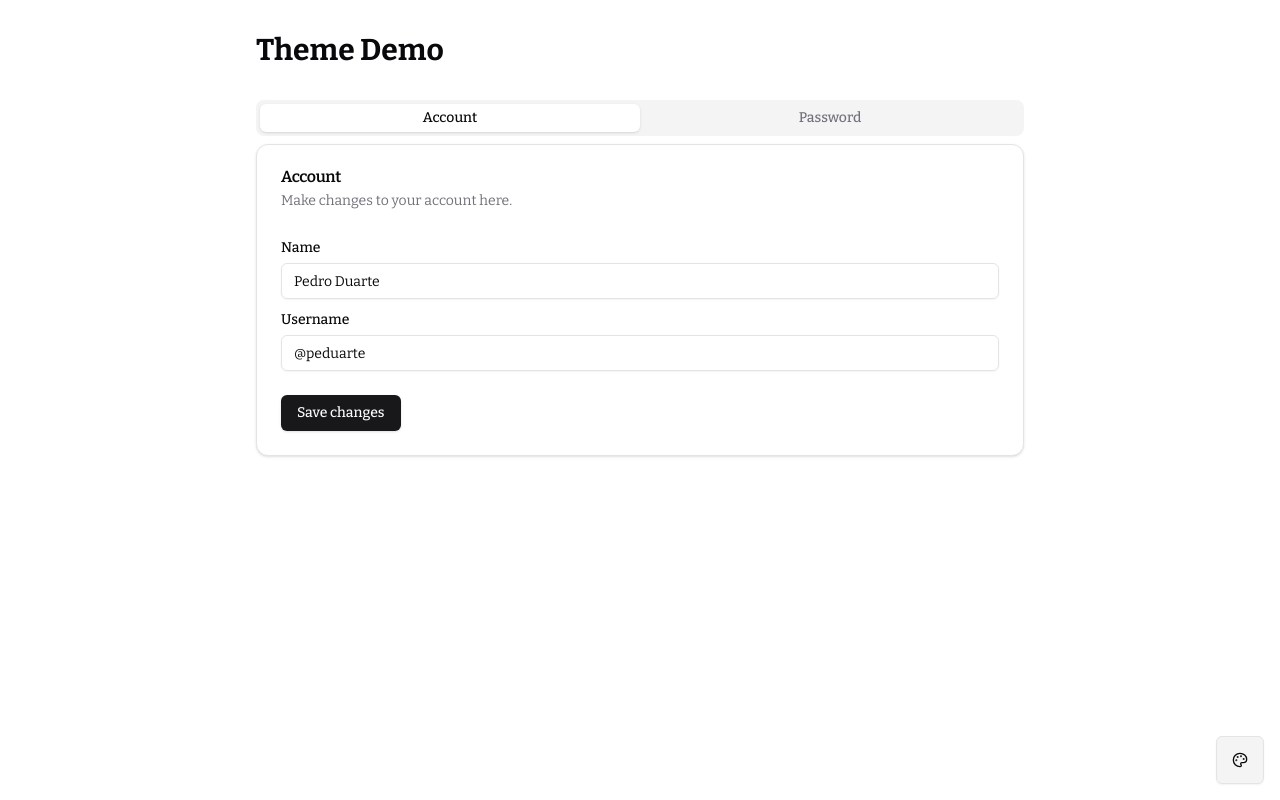
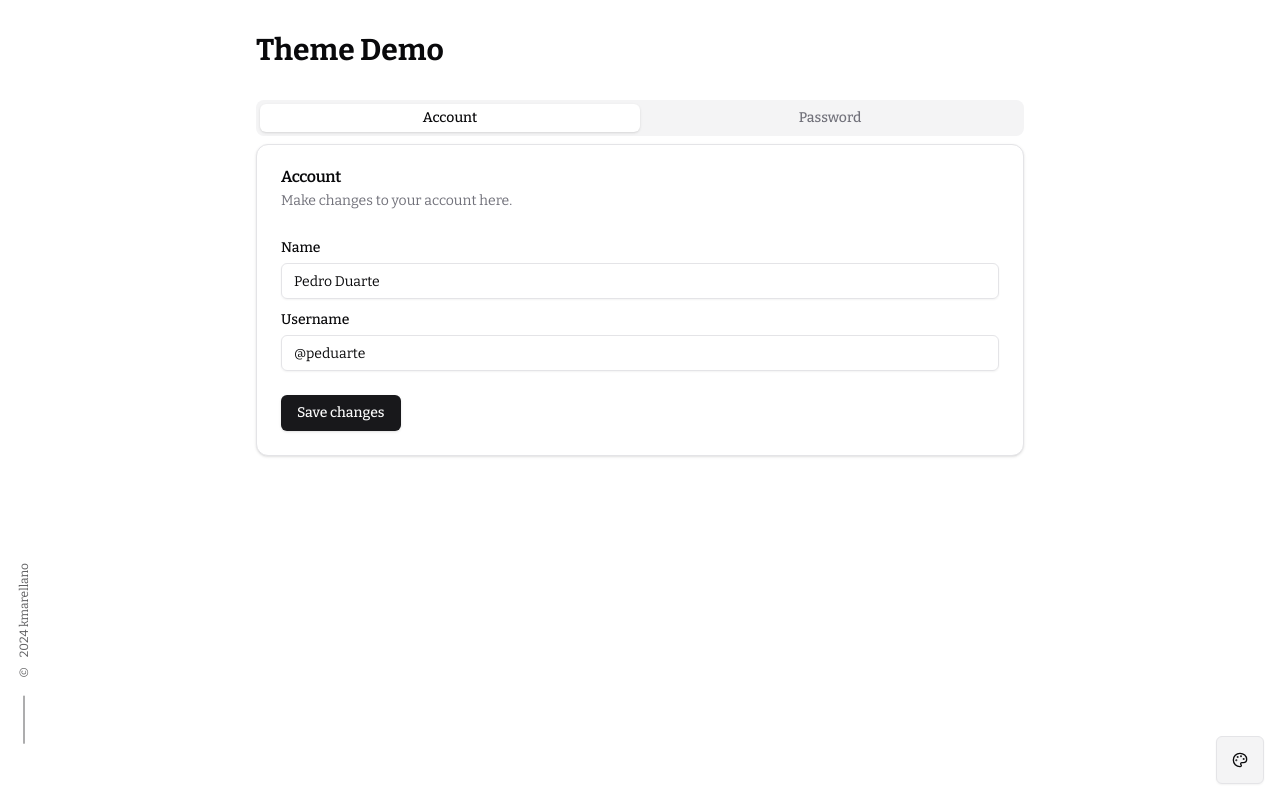
Before and after one commit to kmarellano/kmarellano, a Next.js app: page / in a window 1280 px wide. Built offline with nearby package versions, Linux system fonts and the light colour scheme.

Commit message:
feat: add credits

```diff
--- a/package.json
+++ b/package.json
@@ -14,6 +14,7 @@
     "@radix-ui/react-label": "^2.1.1",
     "@radix-ui/react-navigation-menu": "^1.2.3",
     "@radix-ui/react-select": "^2.1.4",
+    "@radix-ui/react-separator": "^1.1.1",
     "@radix-ui/react-slot": "^1.1.1",
     "@radix-ui/react-tabs": "^1.1.2",
     "@radix-ui/react-tooltip": "^1.1.6",
--- a/src/app/layout.jsx
+++ b/src/app/layout.jsx
@@ -1,5 +1,6 @@
 import { Bitter } from 'next/font/google';
 import { ThemeProvider } from '@/components/wrapper/theme-provider';
+import { Separator } from '@/components/ui/separator';
 import './globals.css';
 
 const bitter = Bitter({
@@ -19,6 +20,16 @@ export default function RootLayout({ children }) {
         className={`${bitter.className} antialiased`}
         suppressHydrationWarning
       >
+        <div className="absolute bottom-20 flex items-center rotate-180 [writing-mode:vertical-rl] text-xs text-primary/70">
+          <div className="flex items-center">
+            <Separator
+              className="w-12 mb-10 transform rotate-90 bg-primary/70"
+              decorative={true}
+            />
+            <span className="inline-block transform rotate-90 mb-2">©</span>
+          </div>
+          <p>{new Date().getFullYear()} kmarellano</p>
+        </div>
         <ThemeProvider
           attribute="class"
           defaultTheme="light"
--- /dev/null
+++ b/src/components/ui/separator.jsx
@@ -0,0 +1,25 @@
+"use client"
+
+import * as React from "react"
+import * as SeparatorPrimitive from "@radix-ui/react-separator"
+
+import { cn } from "@/lib/utils"
+
+const Separator = React.forwardRef((
+  { className, orientation = "horizontal", decorative = true, ...props },
+  ref
+) => (
+  <SeparatorPrimitive.Root
+    ref={ref}
+    decorative={decorative}
+    orientation={orientation}
+    className={cn(
+      "shrink-0 bg-border",
+      orientation === "horizontal" ? "h-[1px] w-full" : "h-full w-[1px]",
+      className
+    )}
+    {...props} />
+))
+Separator.displayName = SeparatorPrimitive.Root.displayName
+
+export { Separator }
```
Also changed, not shown: 1 other file (tests, documents, lock files or other folders).
